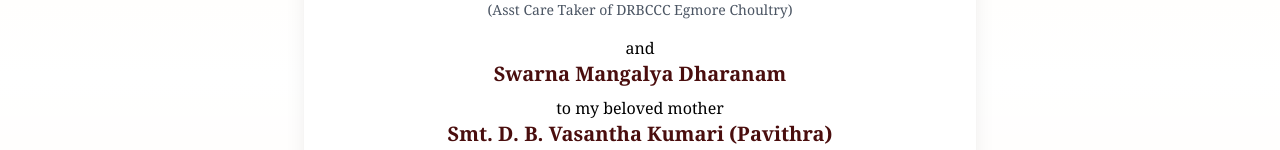
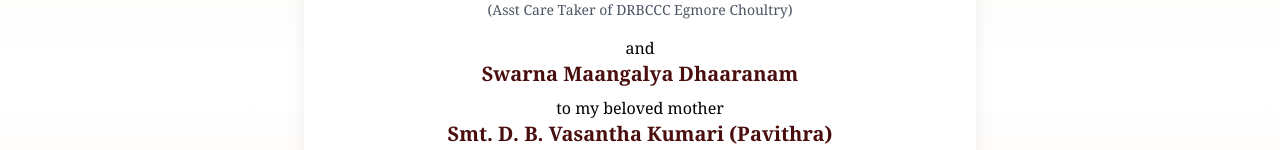
Before and after one commit to nakks-007/shastipoorthy-invitation, an Angular app: page /#/home in a window 1280 px wide. Shown: the part 436-586 px from the top of the page. Built offline with nearby package versions, Linux system fonts and the light colour scheme.

Commit message:
V1.0.3 - Readme File Updated & Typos Fixed

```diff
--- a/src/app/pages/details/details.component.html
+++ b/src/app/pages/details/details.component.html
@@ -134,7 +134,7 @@
       <div class="flex justify-between items-center">
         <div>
           <p class="font-semibold text-primary">12:00 – 12:30 PM</p>
-          <p>Mangalya Dhaaranam</p>
+          <p>Maangalya Dhaaranam</p>
         </div>
         <span class="text-gold text-xl">
           {{ activeIndex === 5 ? '−' : '+' }}
--- a/src/app/pages/home/home.component.html
+++ b/src/app/pages/home/home.component.html
@@ -52,7 +52,7 @@
       </p>
 
       <p class="text-xl font-semibold text-primary">
-        Swarna Mangalya Dharanam
+        Swarna Maangalya Dhaaranam
       </p>
 
       <p class="mt-2">
--- a/src/app/shared/navbar/navbar.component.html
+++ b/src/app/shared/navbar/navbar.component.html
@@ -12,7 +12,7 @@
             text-xs font-semibold
             shadow-md">
       <span *ngIf="daysLeft > 0" class="inline-block font-semibold tracking-wide animate-tilt-soft">
-        ⏳ {{ daysLeft }} Days
+        <a routerLink="/home">⏳ {{ daysLeft }} Days</a>
       </span>
 
       <span *ngIf="daysLeft === 0">🎉 Today</span>
```
Also changed, not shown: 1 other file (tests, documents, lock files or other folders).
